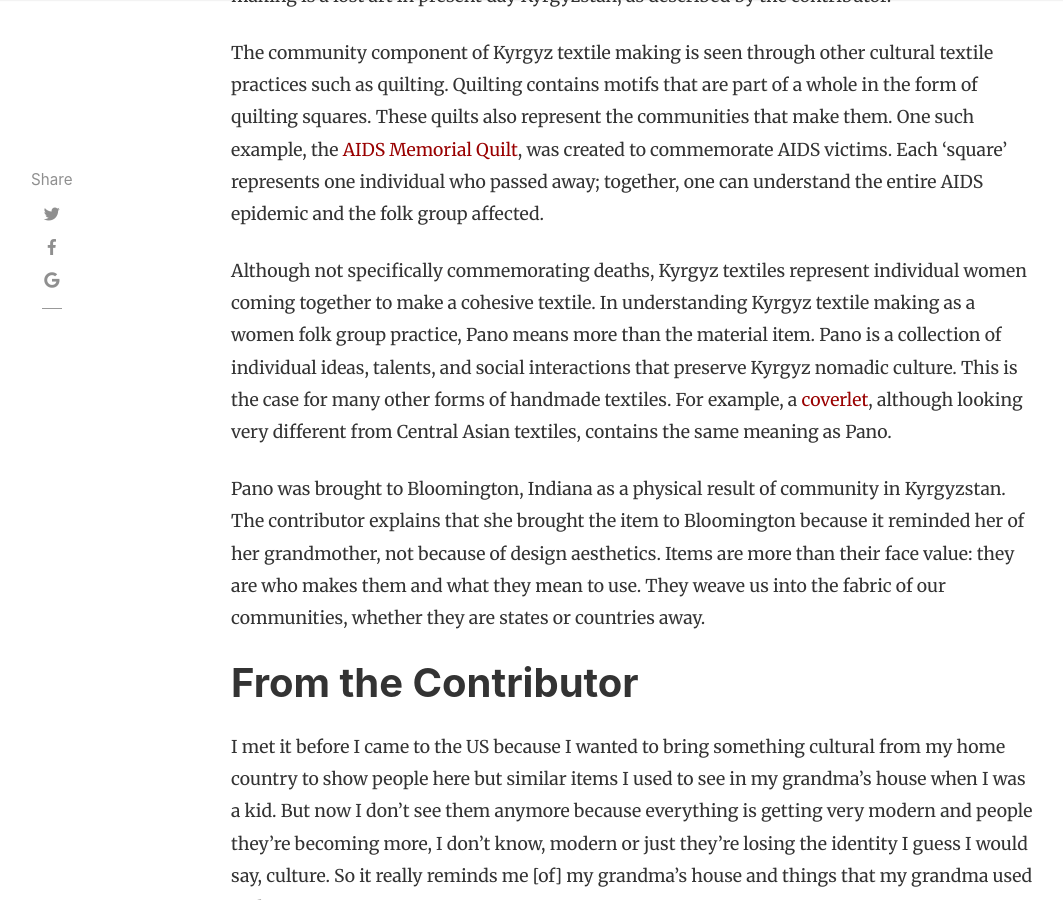
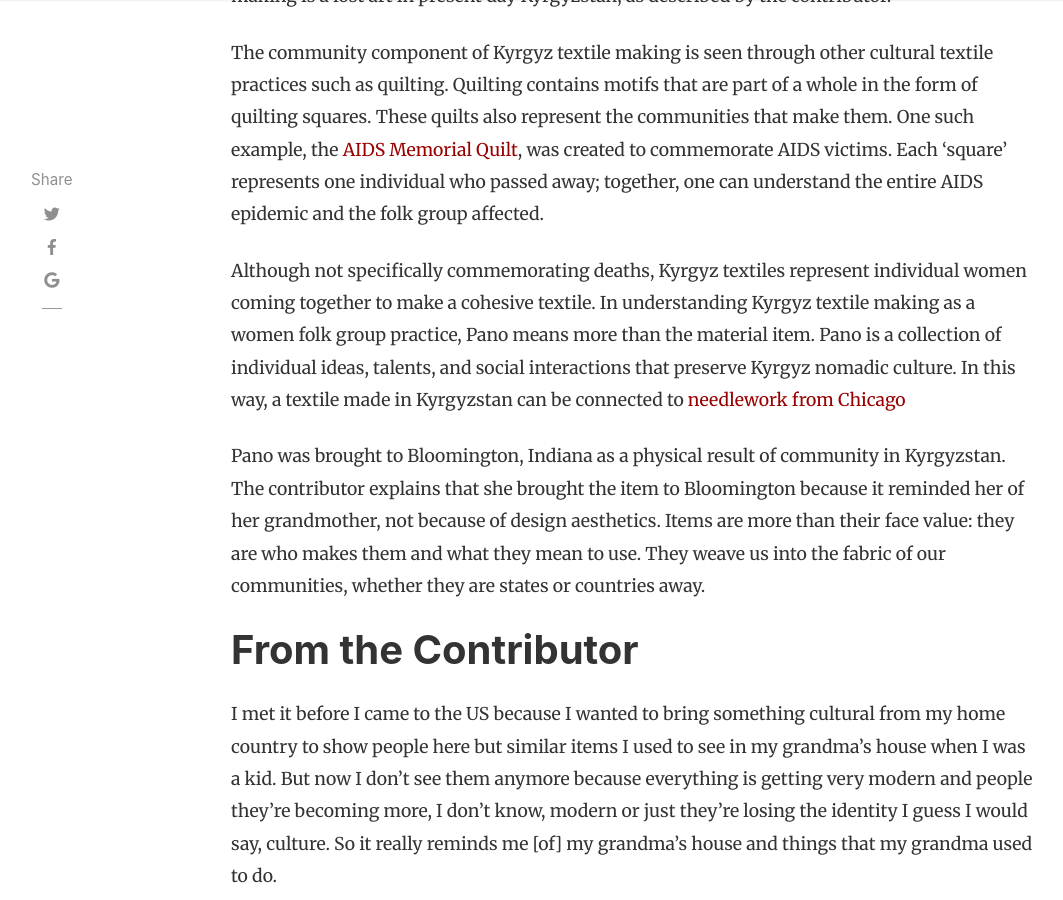
Before and after one commit to H301HistoryHarvest/H301HistoryHarvest, a Jekyll site: the page built from _items/2019-10-03-0010.md, in a window 1280 px wide and 900 px high, scrolled down 1606 px. Shown: the whole window, without its empty margins (54-1117 px from the left). Built offline with Jekyll 4.4.1, drawn with Linux system fonts in a browser that asks for light colours; nearby versions of some CDN libraries; comment, search, counter and statistics services are not loaded.

Commit message:
Update 2019-10-03-0010.md

```diff
--- a/_items/2019-10-03-0010.md
+++ b/_items/2019-10-03-0010.md
@@ -28,7 +28,7 @@ Pano would largely be created by Kyrgyz women in the community. For shrydak maki
 
 The community component of Kyrgyz textile making is seen through other cultural textile practices such as quilting. Quilting contains motifs that are part of a whole in the form of quilting squares. These quilts also represent the communities that make them. One such example, the <a href= "http://webapp1.dlib.indiana.edu/archivesphotos/results/item.do?itemId=P0039603&searchId=2&searchResultIndex=1">AIDS Memorial Quilt</a>, was created to commemorate AIDS victims. Each 'square' represents one individual who passed away; together, one can understand the entire AIDS epidemic and the folk group affected.
 
-Although not specifically commemorating deaths, Kyrgyz textiles represent individual women coming together to make a cohesive textile. In understanding Kyrgyz textile making as a women folk group practice, Pano means more than the material item. Pano is a collection of individual ideas, talents, and social interactions that preserve Kyrgyz nomadic culture. This is the case for many other forms of handmade textiles. For example, a <a href= "http://webapp1.dlib.indiana.edu/archivesphotos/results/item.do?itemId=P0031300&searchId=0&searchResultIndex=10%20AIDS%20Memorial%20Quilt">coverlet</a>, although looking very different from Central Asian textiles, contains the same meaning as Pano.
+Although not specifically commemorating deaths, Kyrgyz textiles represent individual women coming together to make a cohesive textile. In understanding Kyrgyz textile making as a women folk group practice, Pano means more than the material item. Pano is a collection of individual ideas, talents, and social interactions that preserve Kyrgyz nomadic culture. In this way, a textile made in Kyrgyzstan can be connected to <a href= "https://www.loc.gov/item/afc1981004.117/">needlework from Chicago</a>
 
 Pano was brought to Bloomington, Indiana as a physical result of community in Kyrgyzstan. The contributor explains that she brought the item to Bloomington because it reminded her of her grandmother, not because of design aesthetics. Items are more than their face value: they are who makes them and what they mean to use. They weave us into the fabric of our communities, whether they are states or countries away.
 
```
